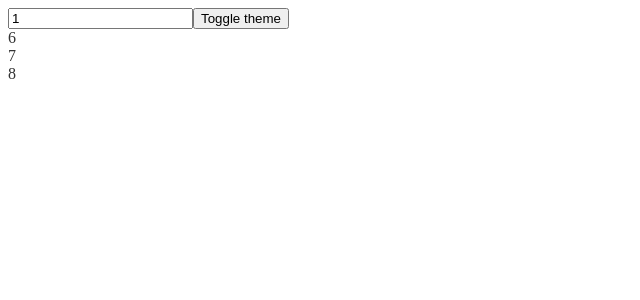
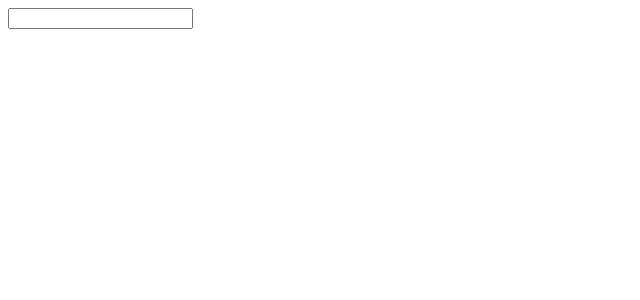
Before and after one commit to Shashank01-26/hooks-JsReact, a React (Create React App) app: page / in a window 1280 px wide. Shown: the top 300 px of the page, without its empty margins (0-640 px from the left). Built offline with nearby package versions, Linux system fonts and the light colour scheme.

Commit message:
custom hooks

```diff
--- a/src/App.js
+++ b/src/App.js
@@ -259,32 +259,51 @@
 // }
 
 
-import React, { useState, useCallback } from 'react'
-import List from './List.js'
+// import React, { useState, useCallback } from 'react'
+// import List from './List.js'
+
+// export default function App(){
+//     const [number,setNumber] = useState(1)
+//     const [dark,setDark] = useState(false)
+
+//     const getItems = useCallback((incremer)=>{
+//         return [number+incremer, number+incremer+1, number+2+incremer]
+//     },[number])
+
+
+// const theme = {
+//     backgroundColor:dark? '#333':'#fff',
+//     color:dark?'#fff': '#333',
+// }
+// return(
+//     <div style ={theme}>
+// <input
+// type='number'
+// value={number}
+// onChange={e => setNumber(parseInt(e.target.value))}
+// />
+// <button onClick={()=> setDark(prevDark=> !prevDark)}>Toggle theme</button>
+// <List getItems={getItems}/>
+//     </div>
+// )
+
+// }
+
+
+import React, { useState } from 'react';
+import useLocalStorage from './useLocalStorage';
+import useUpdateLogger from './useUpdateLogger';
 
 export default function App(){
-    const [number,setNumber] = useState(1)
-    const [dark,setDark] = useState(false)
 
-    const getItems = useCallback((incremer)=>{
-        return [number+incremer, number+incremer+1, number+2+incremer]
-    },[number])
+    const [name,setName] = useLocalStorage('name'," ")
+    useUpdateLogger(name)
 
-
-const theme = {
-    backgroundColor:dark? '#333':'#fff',
-    color:dark?'#fff': '#333',
+    return(
+        <input
+        type='text'
+        value={name}
+        onChange={e=>setName(e.target.value)}
+        />
+    )
 }
-return(
-    <div style ={theme}>
-<input
-type='number'
-value={number}
-onChange={e => setNumber(parseInt(e.target.value))}
-/>
-<button onClick={()=> setDark(prevDark=> !prevDark)}>Toggle theme</button>
-<List getItems={getItems}/>
-    </div>
-)
-
-}
--- a/src/List.js
+++ b/src/List.js
@@ -1,12 +1,12 @@
-import React,{useEffect,useState} from 'react'
+// import React,{useEffect,useState} from 'react'
 
-export default function List({getItems}){
-    const [items,setitems] = useState([])
+// export default function List({getItems}){
+//     const [items,setitems] = useState([])
 
-    useEffect(()=>{
-        setitems(getItems(5))
-        console.log('Updating.....')
-    },[getItems])
+//     useEffect(()=>{
+//         setitems(getItems(5))
+//         console.log('Updating.....')
+//     },[getItems])
 
-    return items.map(item=> <div key={item}>{item}</div>)
-}
+//     return items.map(item=> <div key={item}>{item}</div>)
+// }
--- /dev/null
+++ b/src/useLocalStorage.js
@@ -0,0 +1,25 @@
+import {useState,useEffect} from 'react'
+
+function getSavedValue(key, initialValue) {
+    const savedValue = JSON.parse(localStorage.getItem(key))
+    if(savedValue)return savedValue
+
+    if(initialValue instanceof Function) return initialValue()
+    return initialValue
+}
+
+export default function useLocalStorage (key,initialValue) {
+const [value,setValue] = useState(()=>{
+    return getSavedValue(key,initialValue)
+})
+
+useEffect(()=>{
+    localStorage.setItem(key,JSON.stringify(value))
+},[value])
+
+
+
+return [value,setValue]
+
+
+}
--- /dev/null
+++ b/src/useUpdateLogger.js
@@ -0,0 +1,7 @@
+import { useEffect } from "react";
+
+export default function useUpdateLogger(value){
+useEffect(()=>{
+    console.log(value)
+},[value])
+}
```
